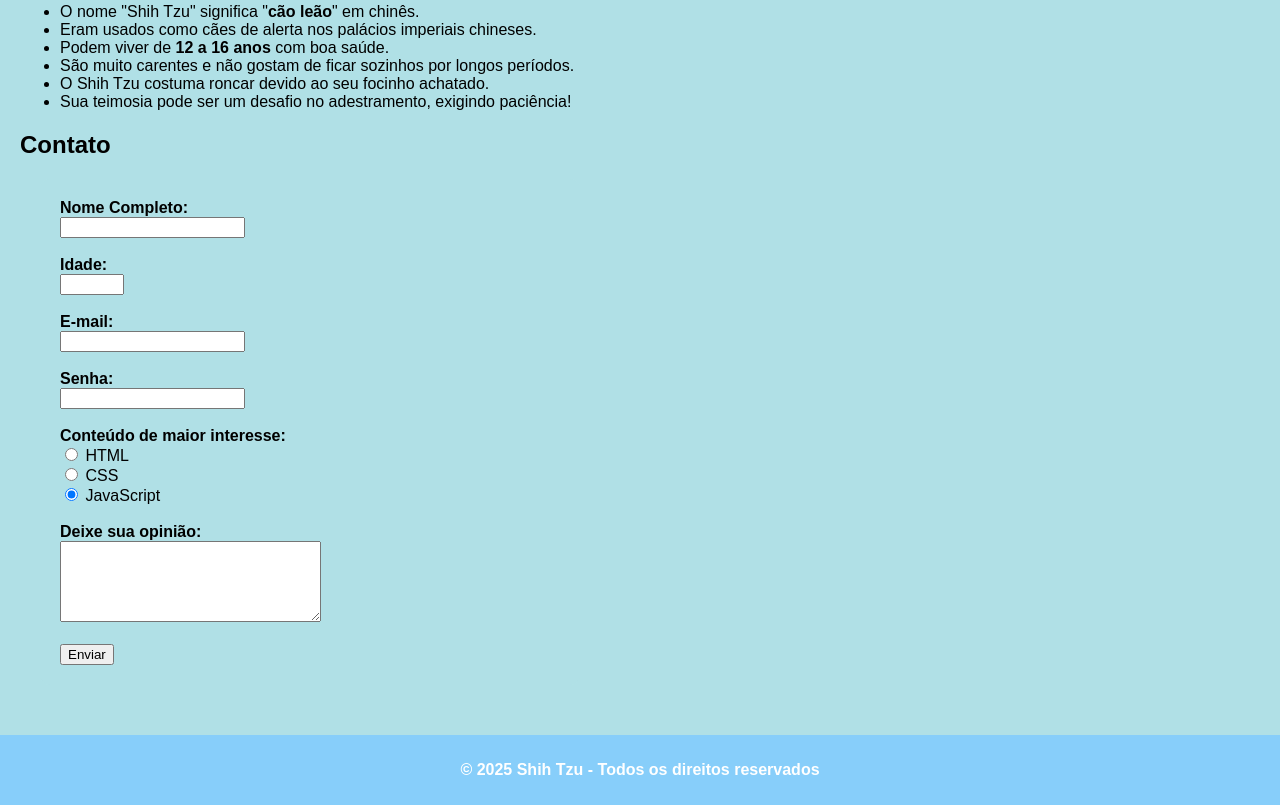
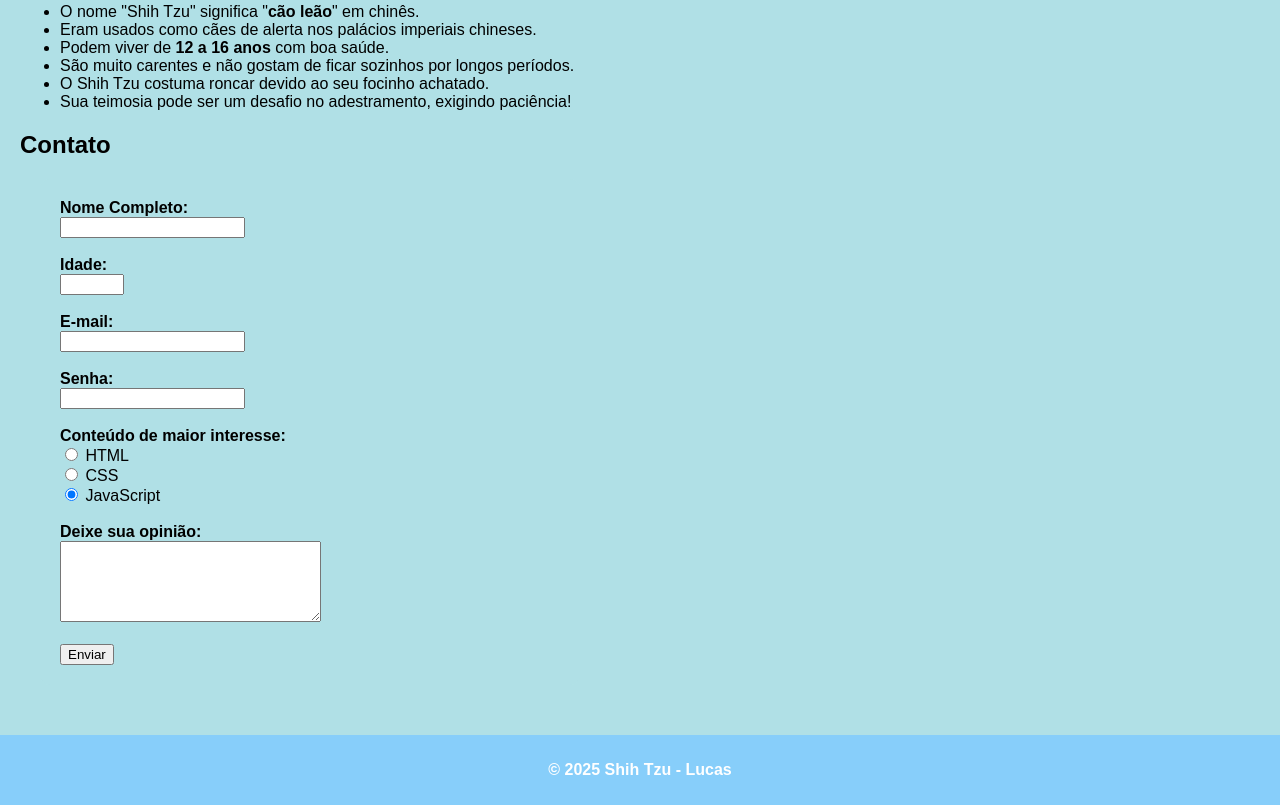
Before and after one commit to lucasantoss06/teste, a plain HTML site: page index.html in a window 1280 px wide. Shown: the part 1281-2086 px from the top of the page. Drawn offline with Linux system fonts and the light colour scheme.

Commit message:
Update index.html

```diff
--- a/index.html
+++ b/index.html
@@ -115,7 +115,7 @@
     </main>
 
     <footer style="background-color: #87cefa; color: white; text-align: center; padding: 10px; margin-top: 30px;">
-        <p><strong>© 2025 Shih Tzu - Todos os direitos reservados</strong></p>
+        <p><strong>© 2025 Shih Tzu - Lucas</strong></p>
     </footer>
 
 </body>
```
